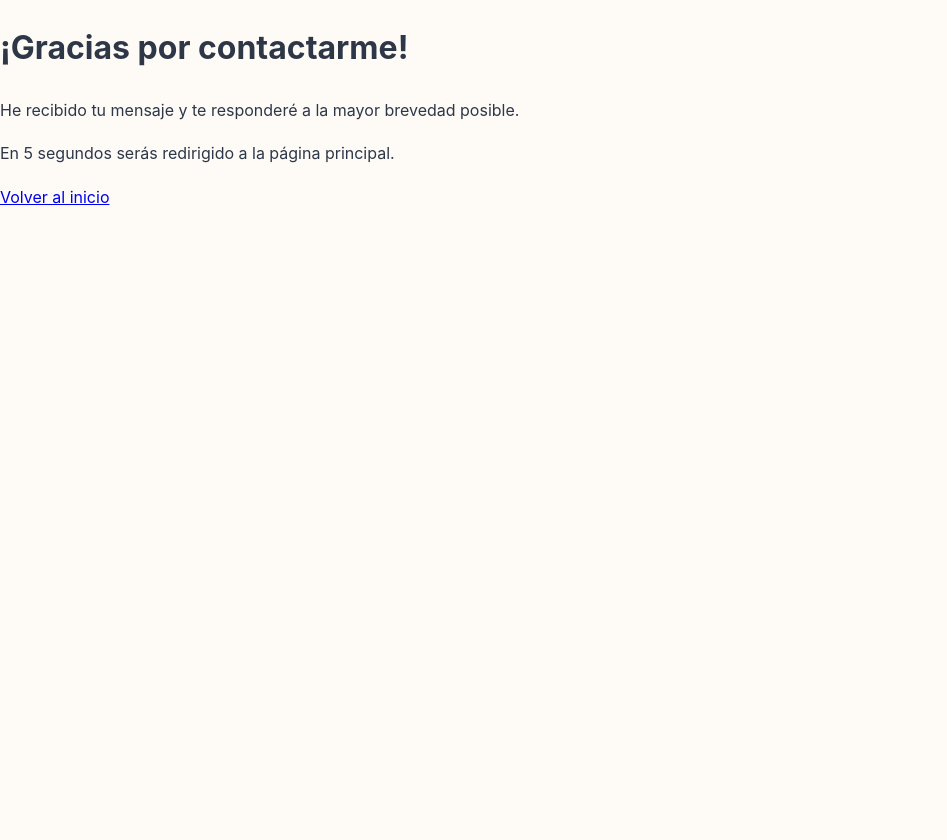
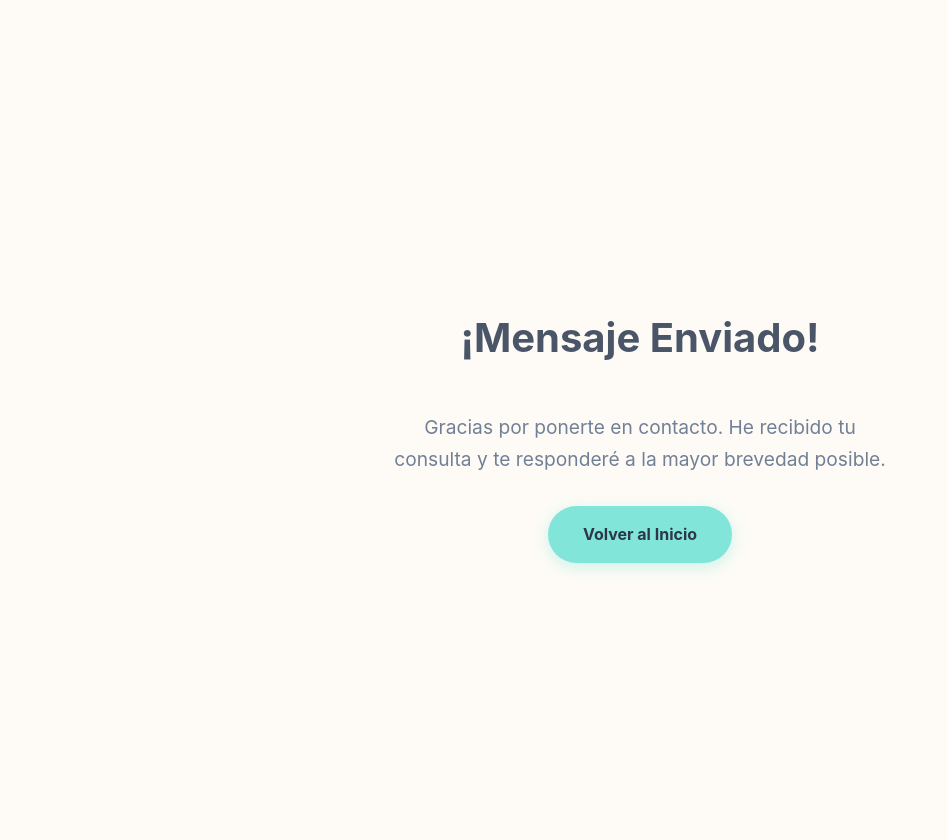
Before and after one commit to SayouxCGema/mi-portfolio-web, a Flask app: page /gracias in a window 1280 px wide. Shown: the whole page, without its empty margins (0-947 px from the left). Before the commit the page ends 205 px from the top, so only its background shows below. Run offline with Flask 3, Linux system fonts and the light colour scheme.

Commit message:
Fix: Corregido error en página de gracias y tamaño de imágenes en casos de estudio

```diff
--- a/static/css/style.css
+++ b/static/css/style.css
@@ -329,7 +329,30 @@ footer .container {
     transform: translateY(0);
 }
 
+/* ========================================= */
+/* PÁGINA DETALLE CASO DE ESTUDIO          */
+/* ========================================= */
 
+.caso-detalle-container {
+    max-width: 800px;  /* Limita el ancho del contenido principal */
+    margin: 0 auto;    /* Centra el contenedor en la página */
+    padding: 0 20px;   /* Añade espacio en los lados */
+}
+
+.caso-imagenes-grid {
+    display: grid;
+    grid-template-columns: 1fr; /* Una sola columna para las imágenes */
+    gap: 25px;                /* Espacio entre imágenes si hay más de una */
+    margin: 40px 0;           /* Espacio arriba y abajo del bloque de imágenes */
+}
+
+.caso-imagenes-grid .caso-imagen {
+    width: 100%; /* La imagen ocupa el 100% del ancho de su contenedor */
+    height: auto; /* La altura se ajusta automáticamente para no deformar la imagen */
+    max-width: 100%; /* ¡CLAVE! Evita que la imagen se desborde */
+    border-radius: var(--border-radius); /* Mismos bordes redondeados que el resto de la web */
+    box-shadow: var(--shadow); /* Misma sombra */
+}
 /* ========================================================== */
 /* ESTILOS RESPONSIVOS PARA MÓVILES (BLOQUE ÚNICO Y CORREGIDO) */
 /* ========================================================== */
--- a/templates/gracias.html
+++ b/templates/gracias.html
@@ -1,33 +1,57 @@
+<!-- Contenido para: templates/gracias.html (VERSIÓN CORREGIDA) -->
+
 <!DOCTYPE html>
 <html lang="es">
 <head>
     <meta charset="UTF-8">
     <meta name="viewport" content="width=device-width, initial-scale=1.0">
-    <title>¡Gracias por tu mensaje!</title>
+    <title>¡Gracias por tu mensaje! - Gema Calderón Sayoux</title>
+
+    <!-- Enlazamos la misma hoja de estilos para mantener la consistencia -->
     <link rel="stylesheet" href="{{ url_for('static', filename='css/style.css') }}">
-    <!-- Añade un meta refresh para redirigir al inicio después de unos segundos -->
-    <meta http-equiv="refresh" content="5;url={{ url_for('index') }}">
-    <!-- ========================================= -->
-<!-- CÓDIGO DEL FAVICON ADAPTADO PARA FLASK    -->
-<!-- ========================================= -->
 
-<link rel="icon" type="image/png" sizes="96x96" href="{{ url_for('static', filename='favicons/favicon-96x96.png') }}">
-<link rel="icon" type="image/svg+xml" href="{{ url_for('static', filename='favicons/favicon.svg') }}">
-<link rel="shortcut icon" href="{{ url_for('static', filename='favicons/favicon.ico') }}">
-<link rel="apple-touch-icon" sizes="180x180" href="{{ url_for('static', filename='favicons/apple-touch-icon.png') }}">
-<link rel="manifest" href="{{ url_for('static', filename='favicons/site.webmanifest') }}">
+    <!-- Favicon -->
+    <link rel="icon" type="image/png" sizes="96x96" href="{{ url_for('static', filename='favicons/favicon-96x96.png') }}">
+    <link rel="icon" type="image/svg+xml" href="{{ url_for('static', filename='favicons/favicon.svg') }}">
+    <link rel="shortcut icon" href="{{ url_for('static', filename='favicons/favicon.ico') }}">
+    <link rel="apple-touch-icon" sizes="180x180" href="{{ url_for('static', filename='favicons/apple-touch-icon.png') }}">
+    <link rel="manifest" href="{{ url_for('static', filename='favicons/site.webmanifest') }}">
 
-<!-- Opcional: añade estos para una mejor compatibilidad -->
-<meta name="msapplication-TileColor" content="#ffffff"> <!-- Cambia #ffffff al color de fondo de tu logo -->
-<meta name="theme-color" content="#ffffff"> <!-- Cambia #ffffff al color principal de tu tema -->
+    <!-- Redirección automática a la página de inicio después de 7 segundos -->
+    <meta http-equiv="refresh" content="7;url={{ url_for('home') }}">
 
+    <!-- Estilos adicionales solo para esta página -->
+    <style>
+        .thank-you-container {
+            display: flex;
+            flex-direction: column;
+            justify-content: center;
+            align-items: center;
+            min-height: 100vh;
+            text-align: center;
+            padding: 20px;
+            background-color: var(--color-fondo);
+        }
+        .thank-you-container h1 {
+            font-size: 2.5rem;
+            color: var(--color-primario);
+            margin-bottom: 20px;
+        }
+        .thank-you-container p {
+            font-size: 1.2rem;
+            color: var(--color-texto-claro);
+            max-width: 500px;
+            margin-bottom: 30px;
+        }
+    </style>
 </head>
 <body>
+
     <div class="thank-you-container">
-        <h1>¡Gracias por contactarme!</h1>
-        <p>He recibido tu mensaje y te responderé a la mayor brevedad posible.</p>
-        <p>En 5 segundos serás redirigido a la página principal.</p>
-        <a href="{{ url_for('index') }}">Volver al inicio</a>
+        <h1>¡Mensaje Enviado!</h1>
+        <p>Gracias por ponerte en contacto. He recibido tu consulta y te responderé a la mayor brevedad posible.</p>
+        <a href="{{ url_for('home') }}" class="cta-button">Volver al Inicio</a>
     </div>
+
 </body>
 </html>
```
